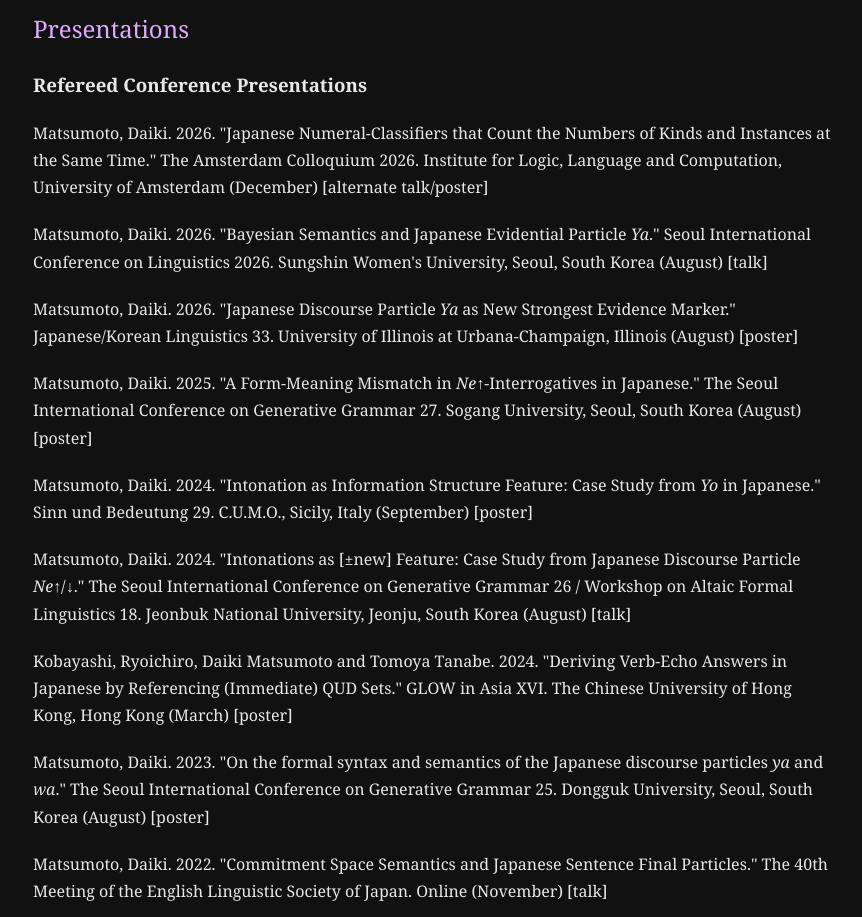
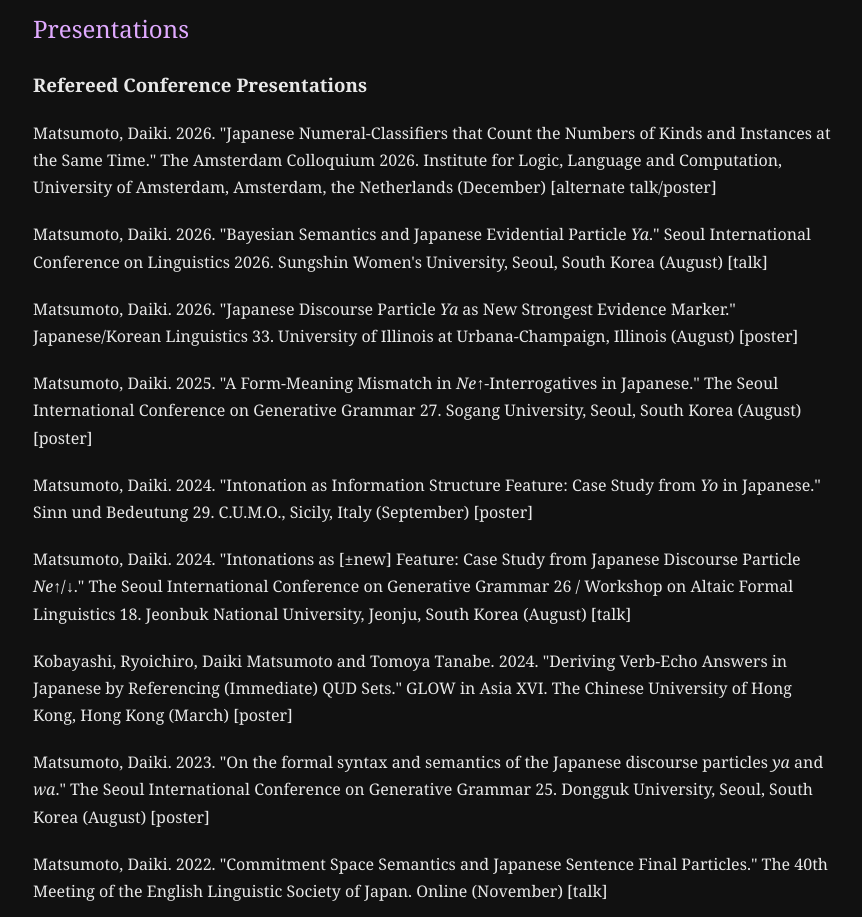
Before and after one commit to daikimatsumoto-linguist/homepage, a plain HTML site: page research.html in a window 1280 px wide. Shown: the part 2520-3437 px from the top of the page, without its empty margins (207-1069 px from the left). Drawn offline with Linux system fonts and the light colour scheme.

Commit message:
Update research.html

```diff
--- a/research.html
+++ b/research.html
@@ -181,7 +181,7 @@ Below I list my outputs.  See also <a href="https://researchmap.jp/djesse1226?la
     <h3>Refereed Conference Presentations</h3>
     <p>
       Matsumoto, Daiki. 2026. "Japanese Numeral-Classifiers that Count the Numbers of Kinds and Instances at the Same Time."
-      The Amsterdam Colloquium 2026. Institute for Logic, Language and Computation, University of Amsterdam (December) [alternate talk/poster]
+      The Amsterdam Colloquium 2026. Institute for Logic, Language and Computation, University of Amsterdam, Amsterdam, the Netherlands (December) [alternate talk/poster]
     </p>
 
     <p>
```
